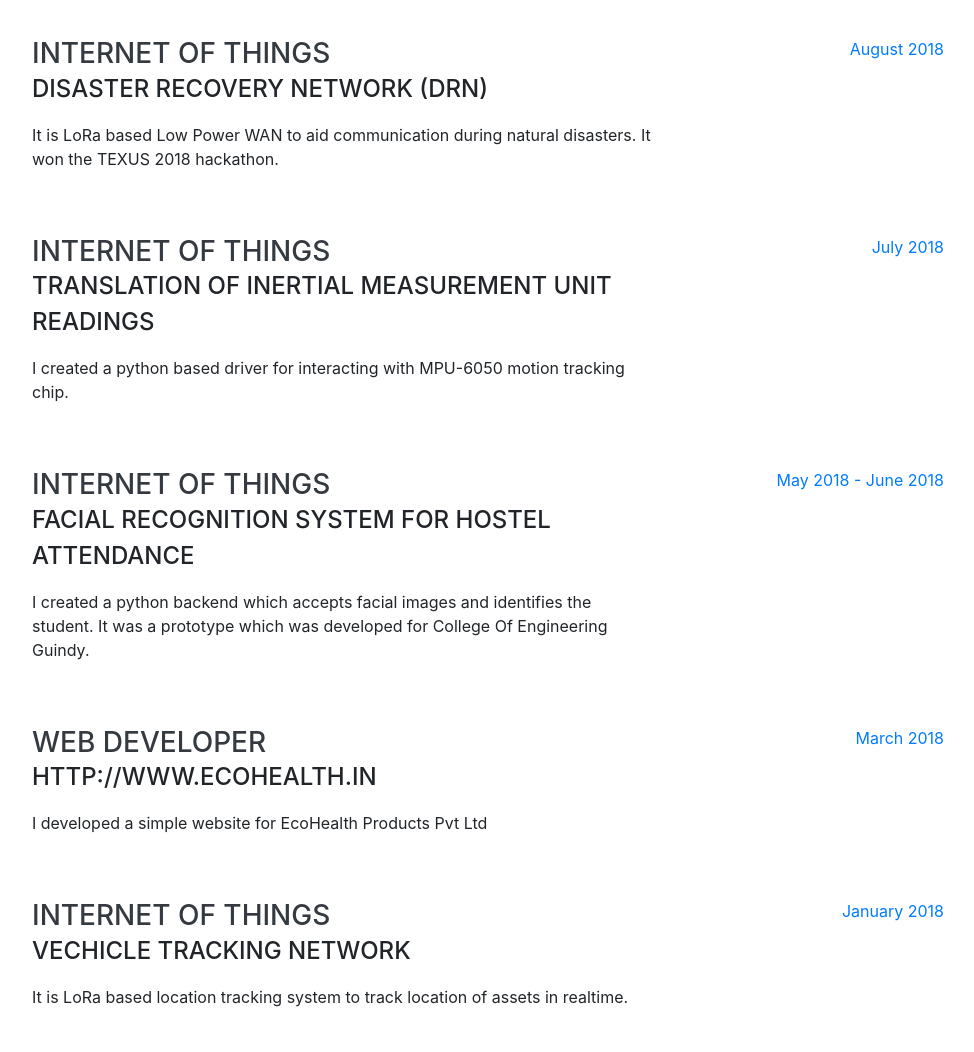
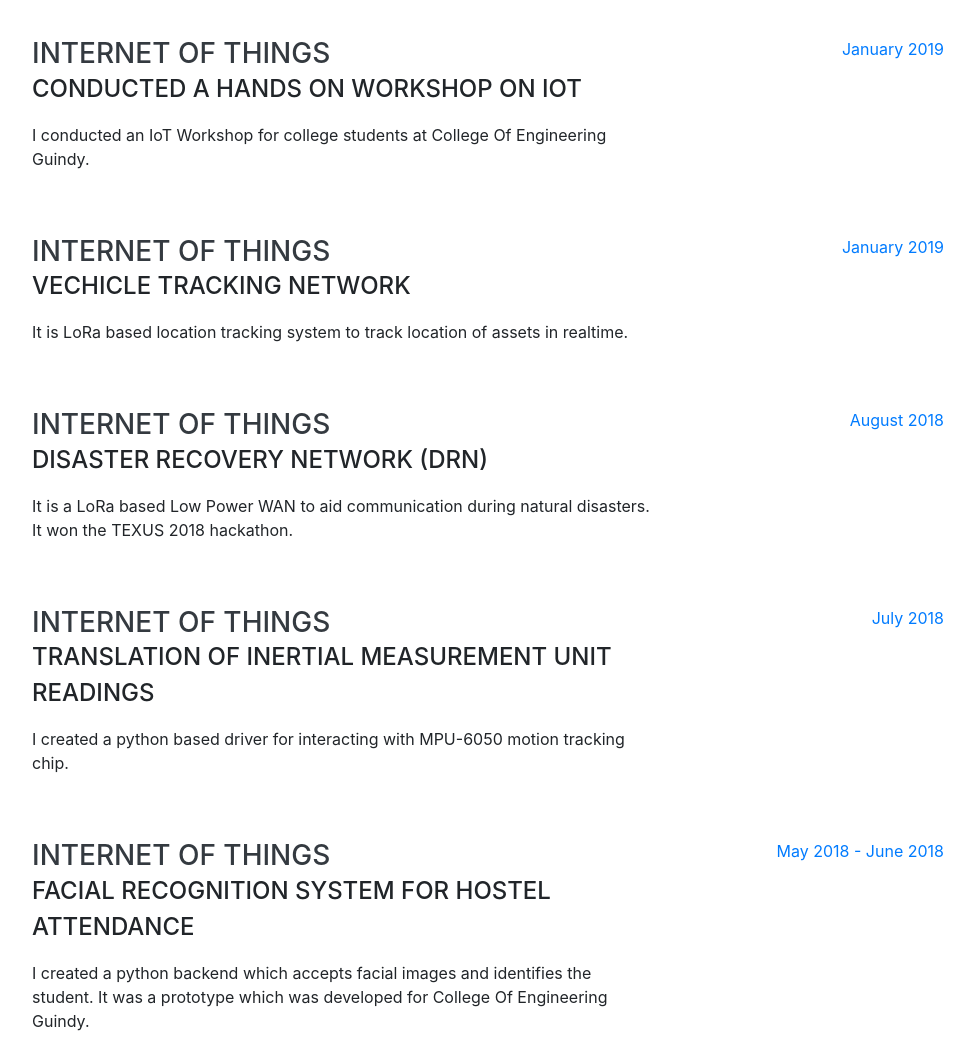
Before and after one commit to kailashsuresh98/kailashsuresh98.github.io, a website with bundled scripts: page index.html in a window 1280 px wide. Shown: the part 1120-2172 px from the top of the page, without its empty margins (288-1262 px from the left). Built offline with nearby package versions, Linux system fonts and the light colour scheme; a web font is replaced by a local one.

Commit message:
3rd commit

```diff
--- a/index.html
+++ b/index.html
@@ -99,11 +99,33 @@
             </div>
           </div>
 
+          <div class="resume-item d-flex flex-column flex-md-row justify-content-between mb-5">
+            <div class="resume-content">
+              <h3 class="mb-0">Internet Of Things</h3>
+              <div class="subheading mb-3">Conducted A Hands On Workshop On IoT  </div>
+              <p>I conducted an IoT Workshop for college students at College Of Engineering Guindy.</p>
+            </div>
+            <div class="resume-date text-md-right">
+              <span class="text-primary">January 2019</span>
+            </div>
+          </div>
+
+          <div class="resume-item d-flex flex-column flex-md-row justify-content-between mb-5">
+            <div class="resume-content">
+              <h3 class="mb-0">Internet Of Things</h3>
+              <div class="subheading mb-3">Vechicle Tracking Network </div>
+              <p>It is LoRa based location tracking system to track location of assets in realtime.</p>
+            </div>
+            <div class="resume-date text-md-right">
+              <span class="text-primary">January 2019</span>
+            </div>
+          </div>
+
         <div class="resume-item d-flex flex-column flex-md-row justify-content-between mb-5">
           <div class="resume-content">
             <h3 class="mb-0">Internet Of Things</h3>
             <div class="subheading mb-3">Disaster Recovery Network (DRN) </div>
-            <p>It is LoRa based Low Power WAN to aid communication during natural disasters. It won the TEXUS 2018
+            <p>It is a LoRa based Low Power WAN to aid communication during natural disasters. It won the TEXUS 2018
               hackathon.</p>
           </div>
           <div class="resume-date text-md-right">
@@ -145,16 +167,7 @@
             </div>
           </div>
 
-        <div class="resume-item d-flex flex-column flex-md-row justify-content-between mb-5">
-          <div class="resume-content">
-            <h3 class="mb-0">Internet Of Things</h3>
-            <div class="subheading mb-3">Vechicle Tracking Network </div>
-            <p>It is LoRa based location tracking system to track location of assets in realtime.</p>
-          </div>
-          <div class="resume-date text-md-right">
-            <span class="text-primary">January 2018</span>
-          </div>
-        </div>
+
 
         <div class="resume-item d-flex flex-column flex-md-row justify-content-between mb-5">
           <div class="resume-content">
@@ -379,7 +392,7 @@
     <section class="resume-section p-3 p-lg-5 d-flex align-items-center" id="interests">
       <div class="w-100">
         <h2 class="mb-5">Interests</h2>
-        <p>Apart from being a IoT developer, I practice Karate, Kobudo and Traditional Fighting Arts of India. I have
+        <p>Apart from being an IoT developer, I practice Karate, Kobudo and Traditional Fighting Arts of India. I have
           been practicing martial arts for the past 15 years. I am a 1st degree Black Belt in Karate and Kobudo. </p>
         <p class="mb-0">When forced indoors, I spend my painting, time reading research articles and practice coding.
         </p>
```
Also changed, not shown: img/profile.jpg, img/profile2.jpg (added), 1 other file.
